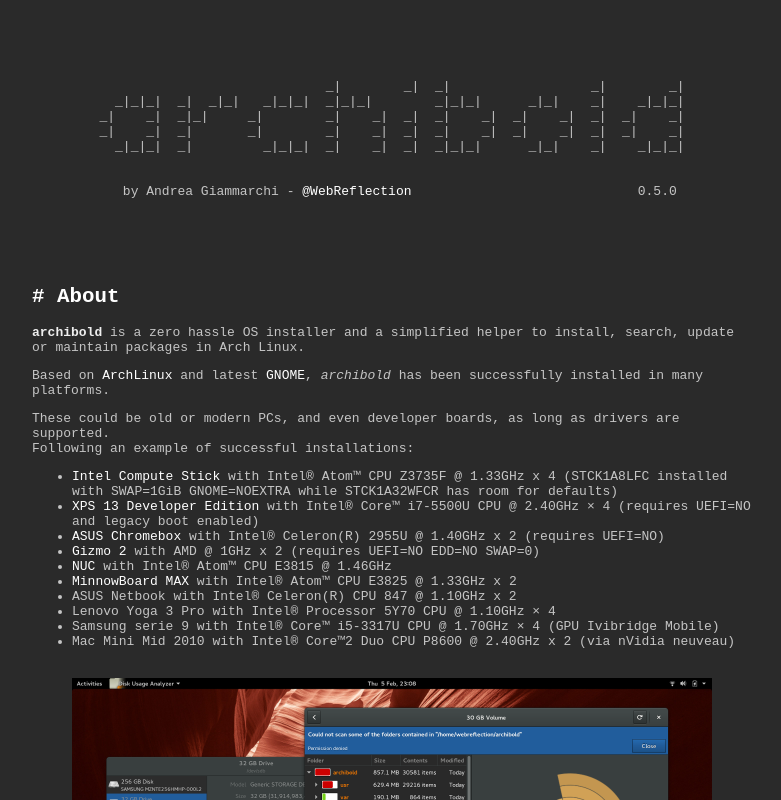
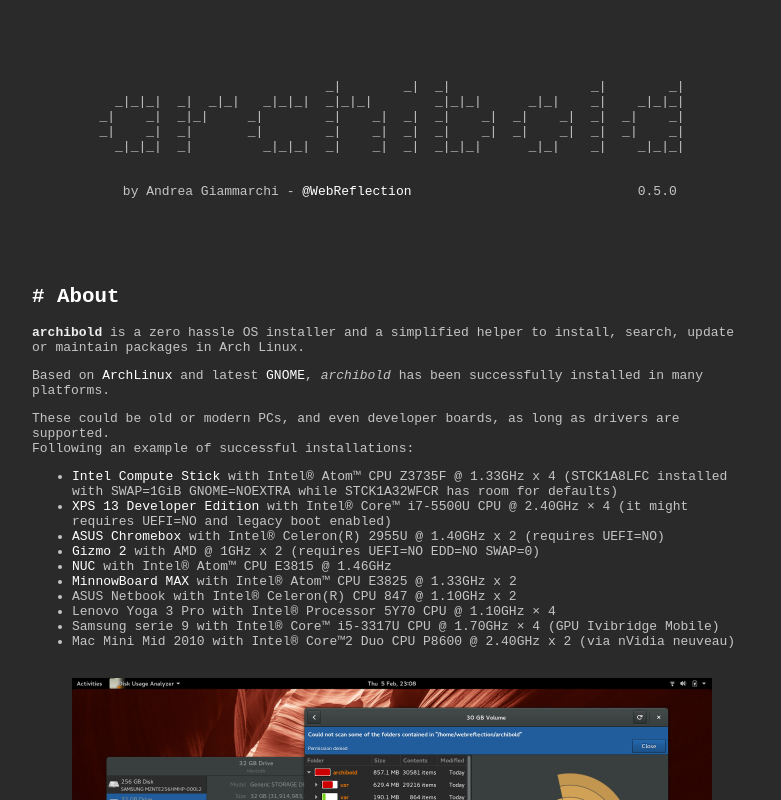
Before and after one commit to WebReflection/archibold.io, a plain HTML site: page index.html in a window 1280 px wide. Shown: the top 800 px of the page, without its empty margins (248-1029 px from the left). Drawn offline with Linux system fonts and the light colour scheme.

Commit message:
better install  descriptions

```diff
--- a/index.html
+++ b/index.html
@@ -144,7 +144,7 @@
         </p>
         <ul>
           <li><a href="http://www.intel.com/content/www/us/en/compute-stick/intel-compute-stick.html">Intel Compute Stick</a> with Intel® Atom™ CPU Z3735F @ 1.33GHz x 4 (STCK1A8LFC installed with SWAP=1GiB GNOME=NOEXTRA while STCK1A32WFCR has room for defaults)</li>
-          <li><a href="http://www.dell.com/uk/business/p/xps-13-linux/pd">XPS 13 Developer Edition</a> with Intel® Core™ i7-5500U CPU @ 2.40GHz × 4 (requires UEFI=NO and legacy boot enabled)</li>
+          <li><a href="http://www.dell.com/uk/business/p/xps-13-linux/pd">XPS 13 Developer Edition</a> with Intel® Core™ i7-5500U CPU @ 2.40GHz × 4 (it might requires UEFI=NO and legacy boot enabled)</li>
           <li><a href="http://www.asus.com/uk/event/2015/Chromebook/#chromebox">ASUS Chromebox</a> with Intel® Celeron(R) 2955U @ 1.40GHz x 2 (requires UEFI=NO)</li>
           <li><a href="http://www.gizmosphere.org/products/gizmo-2/">Gizmo 2</a> with AMD @ 1GHz x 2 (requires UEFI=NO EDD=NO SWAP=0)</li>
           <li><a href="http://www.intel.co.uk/content/www/uk/en/nuc/nuc-kit-de3815tykhe.html">NUC</a> with Intel® Atom™ CPU E3815 @ 1.46GHz</li>
```
